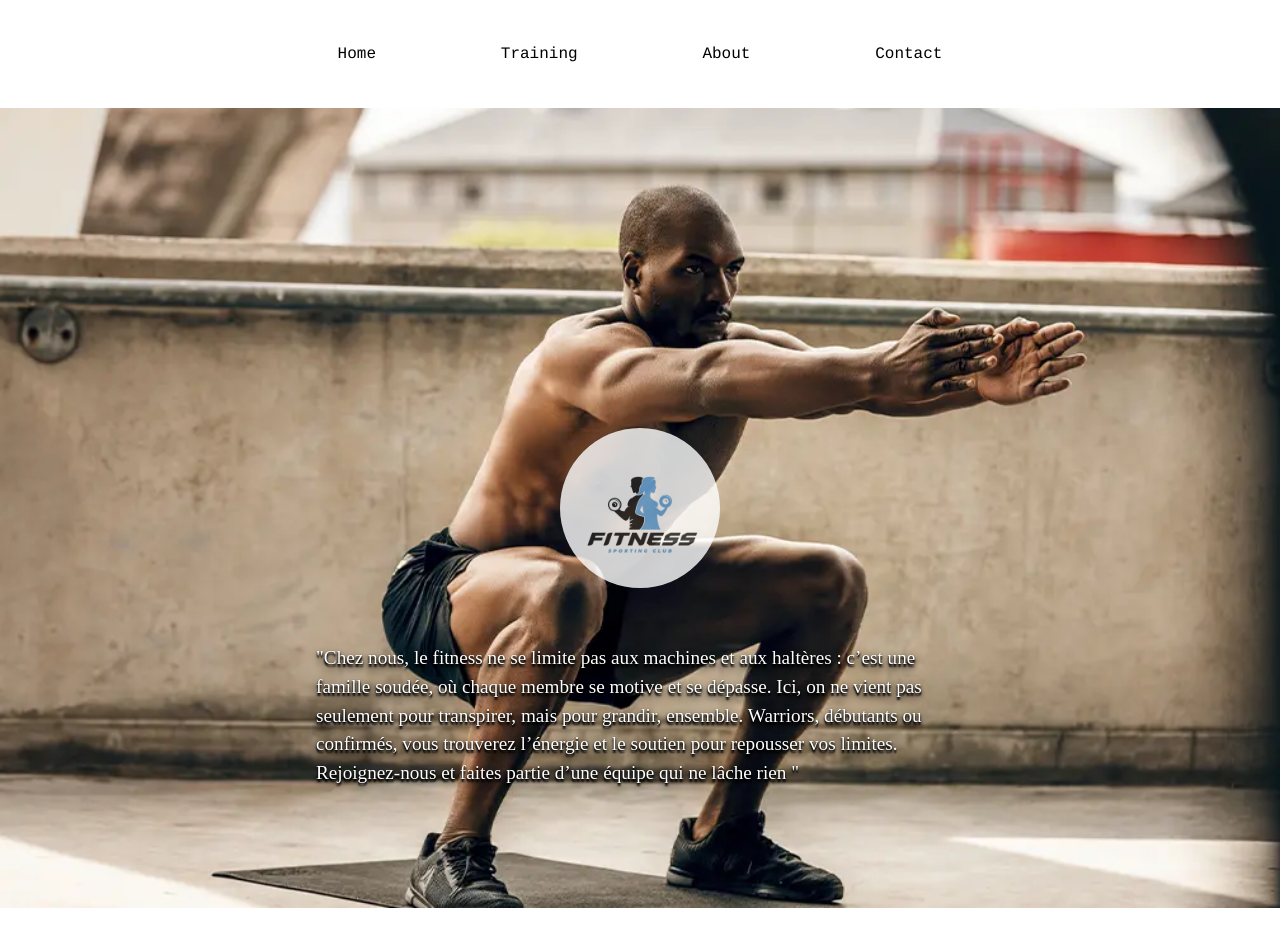
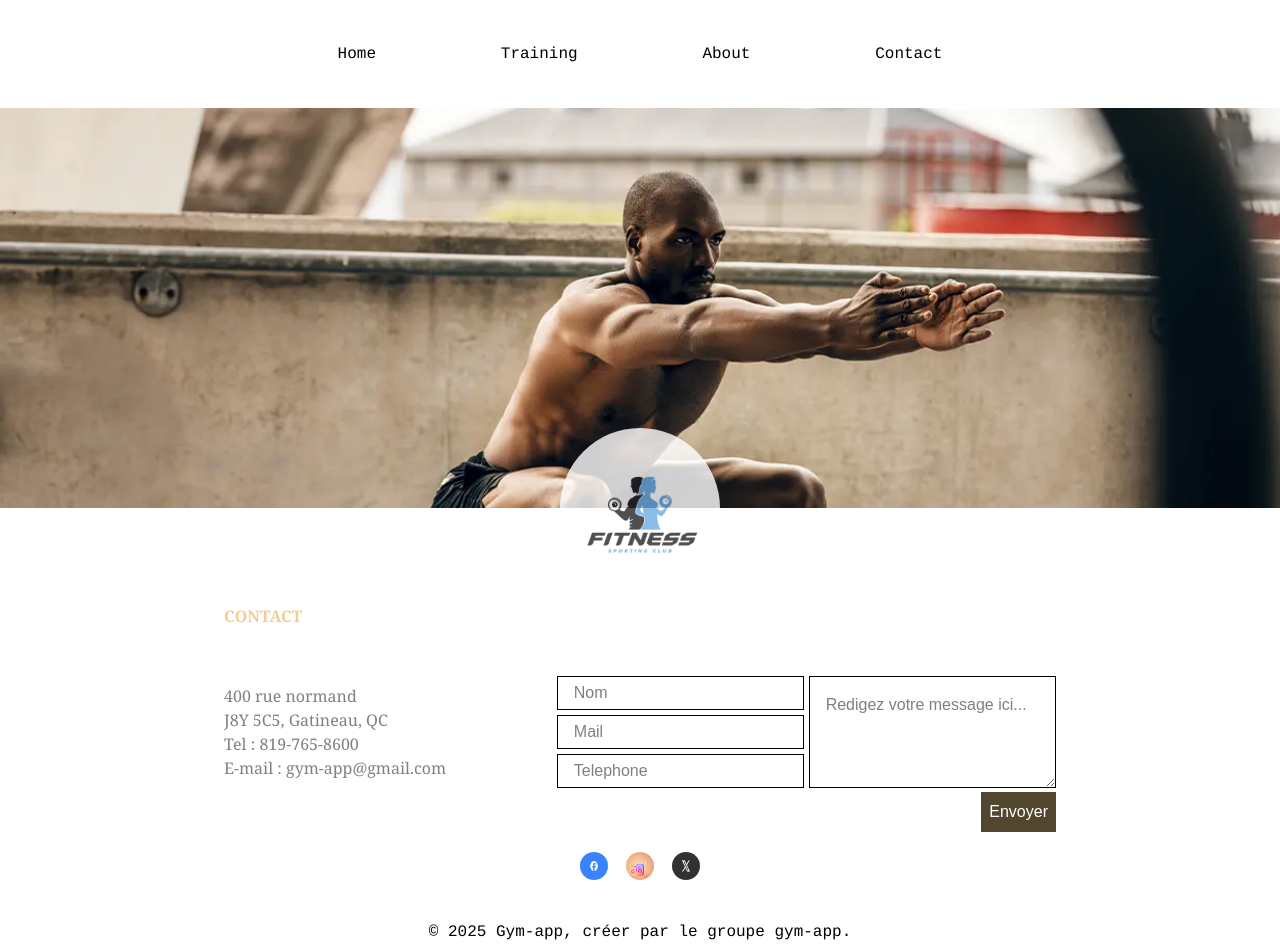
Before and after one commit to efy26/gym-pp, a Next.js app: page /contact in a window 1280 px wide. Before the commit this address had no page. Shown: the top 952 px of the page. Built offline with nearby package versions, Linux system fonts and the light colour scheme.

Commit message:
Ajout changement de page interne(Link) et externe (a)

```diff
--- /dev/null
+++ b/app/about/page.jsx
@@ -0,0 +1,5 @@
+import About from "@/components/About";
+
+export default function Page() {
+    return <About />;
+}
--- /dev/null
+++ b/app/contact/page.jsx
@@ -0,0 +1,5 @@
+import Contact from "@/components/Contact";
+
+export default function Page() {
+    return <Contact />;
+}
--- a/app/globals.css
+++ b/app/globals.css
@@ -3,13 +3,6 @@
 :root {
   --background: #ffffff;
   --foreground: #171717;
-}
-
-@theme inline {
-  --color-background: var(--background);
-  --color-foreground: var(--foreground);
-  --font-sans: var(--font-geist-sans);
-  --font-mono: var(--font-geist-mono);
 }
 
 @media (prefers-color-scheme: dark) {
--- a/app/layout.jsx
+++ b/app/layout.jsx
@@ -1,15 +1,5 @@
-'use client';
-
 import Header from "@/components/Header";
 import Footer from "@/components/Footer";
-import Training from "@/components/Training";
-import About from "@/components/About";
-import Contact from "@/components/Contact";
-import SectionUniverselle from "@/components/home/SectionUniverselle";
-import Home from "@/app/page";
-
-import { useState } from "react";
-
 
 import { Inter } from "next/font/google";
 import "./globals.css";
@@ -19,27 +9,12 @@ const inter = Inter({ subsets: ["latin"] });
 //     description: "Demo Cours Programmation web avancé",
 // };
 export default function RootLayout({ children }) {
-    const [currentPage, setCurrentPage] = useState("home");
-
     return (
         <html lang="fr">
             <body className="flex flex-col min-h-screen">
-                <Header changePage = {setCurrentPage}/>
-                {/* <SectionUniverselle/> */}
+                <Header />
                 <main className="flex-1">
-                     {/* {children} */}
-                     {currentPage === "home" ? (
-                        <Home />
-
-                    ) : currentPage === "training" ? (
-                        <Training />
-                    ) : currentPage === "about" ? (
-                        <About />
-                    ) : currentPage === "contact" ? (
-                        <Contact />
-                    ) : (
-                        <div>404 : Page introuvable</div>
-                    )}
+                     {children}
                 </main>
                 <Footer />
             </body>
--- /dev/null
+++ b/app/training/page.jsx
@@ -0,0 +1,5 @@
+import Training from "@/components/Training";
+
+export default function Page() {
+    return <Training />;
+}
--- a/components/Footer.jsx
+++ b/components/Footer.jsx
@@ -2,15 +2,21 @@ import Image from "next/image";
 import twitter from "@/public/img/twitter.webp";
 import instagram from "@/public/img/instagram.webp";
 import facebook from "@/public/img/facebook.jpg";
+
 export default function Footer() {
     return (
 
         <footer className="flex justify-center flex-col h-35 items-center text-white mt-10">
             <div id="img-block" className="flex justify-between w-30">
-                <Image src={facebook} alt="facebook" id="logo" className="size-7 cursor-pointer rounded-lg"/>
-                <Image src={instagram} alt="instagram" id="logo" className=" size-7 cursor-pointer rounded-lg"/>
-                <Image src={twitter} alt="x" id="logo" className=" size-7 cursor-pointer rounded-lg"/>
-
+                <a href="https://www.facebook.com/" target="_blank">
+                    <Image src={facebook} alt="facebook" id="logo" className="size-7 cursor-pointer rounded-lg"/>
+                </a>
+                <a href="https://www.instagram.com/" target="_blank">
+                    <Image src={instagram} alt="instagram" id="logo" className=" size-7 cursor-pointer rounded-lg"/>
+                </a>
+                <a href="https://www.x.com/" target="_blank">
+                    <Image src={twitter} alt="x" id="logo" className=" size-7 cursor-pointer rounded-lg"/>
+                </a>
             </div>
             <p className="mt-10">
                 &copy; 2025 Gym-app, créer par le groupe gym-app.
--- a/components/Header.jsx
+++ b/components/Header.jsx
@@ -1,9 +1,9 @@
 import NavBar from "@/components/NavBar";
 
-export default function Header({changePage}) {
+export default function Header() {
     return (
         <header className="flex justify-center sticky top-0 flex h-27 items-center bg-white text-black w-full gap-2 px-8">
-            <NavBar setPage = {changePage} />
+            <NavBar />
         </header>
     );
 }
--- a/components/NavBar.jsx
+++ b/components/NavBar.jsx
@@ -1,14 +1,21 @@
-import { IoMdMenu } from "react-icons/io";
-import { FaGraduationCap } from "react-icons/fa";
-export default function NavBar({setPage}) {
+import Link from "next/link";
+
+export default function NavBar() {
     return (
-        <nav id="">
+        <nav>
             <ul id="menu-liens">
-
-                <li className="cursor-pointer" onClick={() => {setPage('home')}}>Home</li>
-                <li className="cursor-pointer" onClick={() => {setPage('training')}}>Training</li>
-                <li className="cursor-pointer" onClick={() => {setPage('about')}}>About</li>
-                <li className="cursor-pointer" onClick={() => {setPage('contact')}}>Contact</li>
+                <li className="cursor-pointer" >
+                    <Link href="/">Home</Link>
+                </li>
+                <li className="cursor-pointer" >
+                    <Link href="/training">Training</Link>
+                </li>
+                <li className="cursor-pointer" >
+                    <Link href="/about">About</Link>
+                </li>
+                <li className="cursor-pointer" >
+                    <Link href="/contact">Contact</Link>
+                </li>
             </ul>
         </nav>
     );
--- a/components/Timer.jsx
+++ b/components/Timer.jsx
@@ -12,8 +12,6 @@ export default function Timer({ compte }) {
     const minutes = Math.floor((difference / (1000 * 60)) % 60);
     const heures = Math.floor((difference / (1000 * 60 * 60)) % 24);
     const jours = Math.floor(difference / (1000 * 60 * 60 * 24));
-
-
 
     const [decompte, setCompte] = useState(compte || timerShow);
     useEffect(() => {
--- a/components/home/SectionDeux.jsx
+++ b/components/home/SectionDeux.jsx
@@ -1,10 +1,7 @@
-import Image from "next/image";
-import Images from "@/public/img/logos.webp";
 export default function SectionDeux() {
     return (
         <section className="">
             <div className="flex items-center"></div>
-
         </section>
     )
 }
--- a/components/home/SectionUn.jsx
+++ b/components/home/SectionUn.jsx
@@ -1,9 +1,13 @@
 import Image from "next/image";
 import logo from "@/public/img/logos.webp";
-export default function SectionUn({changePage}) {
+import Link from "next/link";
+
+export default function SectionUn() {
     return (
         <section id="section-un" className="bg-[url(@/public/img/image.webp)] bg-cover bg-center bg-no-repeat min-w-100 h-200 flex  flex-col items-center">
-            <Image onClick={() => {changePage('home')}} src={logo} alt="Logo" id="logo" className="size-40 mt-80 cursor-pointer"/>
+            <Link href="/">
+                <Image src={logo} alt="Logo" id="logo" className="size-40 mt-80 cursor-pointer"/>
+            </Link>
             <p id="citation-home" className="max-w-170 font-mono mt-10 text-shadow-lg/500">
                 "Chez nous, le fitness ne se limite
                 pas aux machines et aux haltères :
--- a/components/home/SectionUniverselle.jsx
+++ b/components/home/SectionUniverselle.jsx
@@ -1,18 +1,13 @@
-'use client';
-
 import Image from "next/image";
 import logo from "@/public/img/logos.webp";
-import NavBar from "@/components/NavBar";
-
-
-import { useState } from "react";
-
+import Link from "next/link";
 
 export default function SectionUniverselle() {
     return (
         <section id="section-un" className="bg-[url(@/public/img/image.webp)] bg-cover bg-start bg-no-repeat min-w-100 h-100 flex  flex-col items-center">
-
-            <Image  src={logo} alt="Logo" id="logo" className="size-40 mt-80 cursor-pointer"/>
+            <Link href="/">
+                <Image  src={logo} alt="Logo" id="logo" className="size-40 mt-80 cursor-pointer"/>
+            </Link>
         </section>
     )
 }
```
